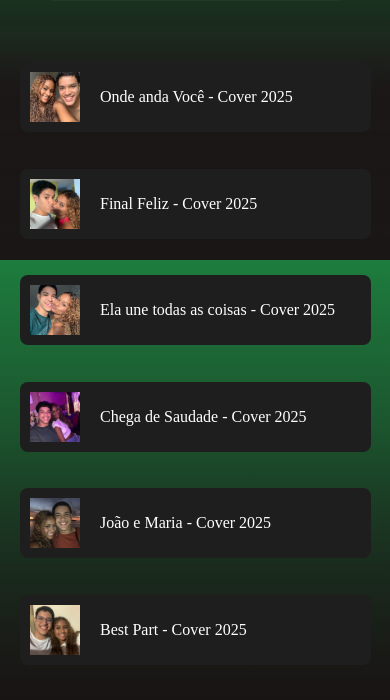
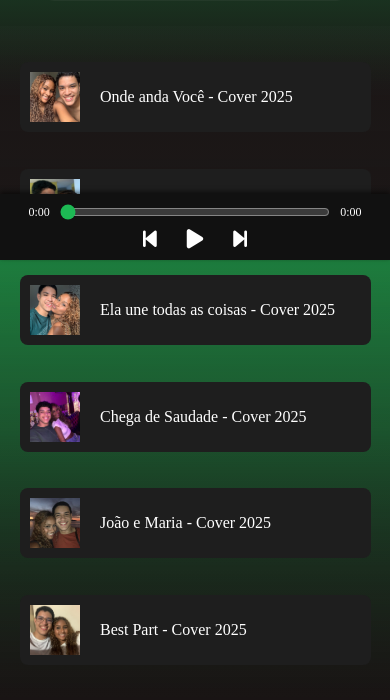
Before and after one commit to heenrique288/projetos-pessoais, a PHP site: page / in a window 390 px wide. Shown: the part 584-1284 px from the top of the page. Run offline with PHP 8.4, Linux system fonts and the light colour scheme.

Commit message:
Termino do Projeto para Mobile

```diff
--- a/isabeli-martins/index.html
+++ b/isabeli-martins/index.html
@@ -8,6 +8,8 @@
     <link rel="icon" href="src/img/spotify.svg" type="image/svg+xml">
     <link rel="alternate icon" href="src/img/spotify.svg" type="image/x-icon">
     <link href="https://fonts.googleapis.com/css2?family=Dancing+Script&display=swap" rel="stylesheet">
+    <link rel="stylesheet" href="https://cdnjs.cloudflare.com/ajax/libs/font-awesome/6.4.0/css/all.min.css">
+
 
 
 </head>
@@ -42,43 +44,57 @@
         </section>
     </header>
     <main>
-        <div id="faixa">
+        <div class="faixa" onclick="tocarMusica(this, 'src/audio/musica1.m4a')">
             <div class="capa"><img src="src/img/img1.jpg" alt="Foto 1" class="imagens-capa"></div>
             <div class="info-musica">
                 <p class="titulo">Onde anda Você - Cover 2025</p>
             </div>
         </div>
-        <div id="faixa">
+        <div class="faixa" onclick="tocarMusica(this, 'src/audio/musica2.m4a')">
             <div class="capa"><img src="src/img/img2.jpg" alt="Foto 2" class="imagens-capa"></div>
             <div class="info-musica">
                 <p class="titulo">Final Feliz - Cover 2025</p>
             </div>
         </div>
-        <div id="faixa">
+        <div class="faixa" onclick="tocarMusica(this, 'src/audio/musica3.m4a')">
             <div class="capa"><img src="src/img/img3.jpg" alt="Foto 3" class="imagens-capa"></div>
             <div class="info-musica">
                 <p class="titulo">Ela une todas as coisas - Cover 2025</p>
             </div>
         </div>
-        <div id="faixa">
+        <div class="faixa" onclick="tocarMusica(this, 'src/audio/musica4.m4a')">
             <div class="capa"><img src="src/img/img4.jpg" alt="Foto 4" class="imagens-capa"></div>
             <div class="info-musica">
                 <p class="titulo">Chega de Saudade - Cover 2025</p>
             </div>
         </div>
-        <div id="faixa">
+        <div class="faixa" onclick="tocarMusica(this, 'src/audio/musica5.m4a')">
             <div class="capa"><img src="src/img/img5.jpg" alt="Foto 5" class="imagens-capa"></div>
             <div class="info-musica">
                 <p class="titulo">João e Maria - Cover 2025</p>
             </div>
         </div>
-        <div id="faixa">
+        <div class="faixa" onclick="tocarMusica(this, 'src/audio/musica6.m4a')">
             <div class="capa"><img src="src/img/img6.jpg" alt="Foto 6" class="imagens-capa"></div>
             <div class="info-musica">
                 <p class="titulo">Best Part - Cover 2025</p>
             </div>
         </div>
 
+        <audio id="player" controls style="display: none;"></audio>
+
+        <div id="player-controles">
+            <div class="tempo">
+                <span id="tempo-atual">0:00</span>
+                <input type="range" id="barra-progresso" value="0" step="1">
+                <span id="tempo-duracao">0:00</span>
+            </div>
+            <div class="botoes">
+                <i class="fas fa-step-backward" id="btn-anterior"></i>
+                <i class="fas fa-play" id="btn-play"></i>
+                <i class="fas fa-step-forward" id="btn-proximo"></i>
+            </div>
+        </div>
     </main>
 
     <footer>
--- a/isabeli-martins/src/css/style.css
+++ b/isabeli-martins/src/css/style.css
@@ -12,6 +12,7 @@ body {
     background-attachment: fixed;
     background-repeat: no-repeat;
 }
+/*HEADER*/
 
 header > section > article.foto-principal {
     margin: auto;
@@ -119,6 +120,10 @@ header > section > article > div.subtitulo > div.texto {
     font-size: 13px;
 }
 
+/*FIM DO HEADER*/
+
+/*COMEÇO DO MAIN*/
+
 main {
     background-image: linear-gradient(to bottom, #545c540e ,#191414);
     display: flex;
@@ -128,7 +133,7 @@ main {
     flex-direction: column;
 }
 
-main > div#faixa {
+main > div.faixa {
     display: flex;
     align-items: center;
     gap: 20px; /* espaço entre a capa e o texto */
@@ -141,7 +146,7 @@ main > div#faixa {
     border-radius: 8px;
 }
 
-main > div#faixa > div.capa {
+main > div.faixa > div.capa {
     width: 50px;
     height: 50px;
     background-color: #555; /* cor de fundo temporária para a capa */
@@ -149,16 +154,78 @@ main > div#faixa > div.capa {
     flex-shrink: 0;
 }
 
-main > div#faixa > div.capa > img.imagens-capa {
+main > div.faixa > div.capa > img.imagens-capa {
     width: 100%;
     height: 100%;
     object-fit: cover;
 }
 
-main > div#faixa > div.info-musica > p.titulo {
+main > div.faixa > div.info-musica > p.titulo {
     font-size: 16px;
     font-weight: 500;
 }
+
+/*Relativo ao JavaScript*/
+.titulo.ativa {
+    color: #1db954;
+    font-weight: bold;
+}
+
+.faixa.ativa {
+    box-shadow: 0 0 2px white;
+}
+
+/*Relativo ao audio-player que irá aparecer ao clicar*/
+
+#player-controles {
+    position: fixed;
+    bottom: 0;
+    width: 100%;
+    background: #111;
+    color: white;
+    padding: 10px;
+    box-shadow: 0 -2px 5px rgba(0,0,0,0.6);
+    display: flex;
+    flex-direction: column;
+    align-items: center;
+    z-index: 10;
+}
+
+.tempo {
+    width: 90%;
+    display: flex;
+    align-items: center;
+    justify-content: space-between;
+    font-size: 12px;
+}
+
+#barra-progresso {
+    flex: 1;
+    margin: 0 10px;
+    accent-color: #1db954;
+}
+
+.botoes {
+    display: flex;
+    justify-content: center;
+    gap: 30px;
+    margin-top: 8px;
+    font-size: 22px;
+}
+
+.botoes i {
+    cursor: pointer;
+    transition: color 0.3s;
+}
+
+.botoes i:hover {
+    color: #1db954;
+}
+
+
+/*FIM DO MAIN*/
+
+/*COMEÇO DO FOOTER*/
 
 
 footer {
@@ -169,3 +236,5 @@ footer > p {
     color: white;
     text-align: center;
 }
+
+/*FIM DO FOOTER*/
--- a/isabeli-martins/src/js/script.js
+++ b/isabeli-martins/src/js/script.js
@@ -1,3 +1,5 @@
+// ANIMAÇÃO DO CORAÇÃO NO CALENDÁRIO E CONSTRUÇÃO DOS DIAS DE MAIO
+
 const dias = document.getElementById ('dias');
 const primeiroDia = new Date(2025, 4, 1); // Maio é mês 4 (0-11)
 const ultimoDia = new Date(2025, 4 + 1, 0).getDate(); // Último dia do mês
@@ -13,3 +15,98 @@ for (let dia = 1; dia <= ultimoDia; dia++) {
     const classe = dia === 18 ? 'romantico' : '';
     dias.innerHTML += `<div class="${classe}">${dia}</div>`;
 }
+// FIM
+
+// CÓDIGO PARA EXECUTAR O AUDIO E ESCUTAR A MÚSICA
+
+let audio = document.getElementById('player')
+let faixaAtual = null
+let faixas = document.querySelectorAll('.faixa')
+let indiceAtual = -1
+
+const btnPlay = document.getElementById('btn-play')
+const btnAnterior = document.getElementById('btn-anterior')
+const btnProximo = document.getElementById('btn-proximo')
+const barraProgresso = document.getElementById('barra-progresso')
+const tempoAtual = document.getElementById('tempo-atual')
+const tempoDuracao = document.getElementById('tempo-duracao')
+
+function formatarTempo(segundos) {
+  let min = Math.floor(segundos / 60)
+  let seg = Math.floor(segundos % 60)
+  return `${min}:${seg < 10 ? '0' + seg : seg}`
+}
+
+function atualizarBarra() {
+  barraProgresso.value = audio.currentTime
+  tempoAtual.textContent = formatarTempo(audio.currentTime)
+}
+
+audio.addEventListener('timeupdate', atualizarBarra)
+
+audio.addEventListener('loadedmetadata', () => {
+  barraProgresso.max = audio.duration
+  tempoDuracao.textContent = formatarTempo(audio.duration)
+})
+
+barraProgresso.addEventListener('input', () => {
+  audio.currentTime = barraProgresso.value
+})
+
+function tocarMusica(faixa, caminho) {
+  faixas = document.querySelectorAll('.faixa') // Atualiza faixas se mudar
+  indiceAtual = Array.from(faixas).indexOf(faixa)
+
+  if (faixaAtual === faixa && !audio.paused) {
+    audio.pause()
+    faixa.classList.remove('ativa')
+    faixa.querySelector('.titulo').classList.remove('ativa')
+    faixa.style.boxShadow = 'none'
+    btnPlay.classList.replace('fa-pause', 'fa-play')
+    faixaAtual = null
+    return
+  }
+
+  if (faixaAtual && faixaAtual !== faixa) {
+    faixaAtual.classList.remove('ativa')
+    faixaAtual.querySelector('.titulo').classList.remove('ativa')
+    faixaAtual.style.boxShadow = 'none'
+  }
+
+  audio.src = caminho
+  audio.play()
+
+  faixa.classList.add('ativa')
+  faixa.querySelector('.titulo').classList.add('ativa')
+  faixa.style.boxShadow = '0 0 2px white'
+
+  btnPlay.classList.replace('fa-play', 'fa-pause')
+  faixaAtual = faixa
+}
+
+btnPlay.addEventListener('click', () => {
+  if (!audio.src) return
+  if (audio.paused) {
+    audio.play()
+    btnPlay.classList.replace('fa-play', 'fa-pause')
+    faixaAtual?.querySelector('.titulo')?.classList.add('ativa')
+    faixaAtual?.style.setProperty('box-shadow', '0 0 2px white')
+  } else {
+    audio.pause()
+    btnPlay.classList.replace('fa-pause', 'fa-play')
+    faixaAtual?.querySelector('.titulo')?.classList.remove('ativa')
+    faixaAtual?.style.setProperty('box-shadow', 'none')
+  }
+})
+
+btnAnterior.addEventListener('click', () => {
+  if (indiceAtual > 0) {
+    faixas[indiceAtual - 1].click()
+  }
+})
+
+btnProximo.addEventListener('click', () => {
+  if (indiceAtual < faixas.length - 1) {
+    faixas[indiceAtual + 1].click()
+  }
+})
```
Also changed, not shown: 6 other files.
